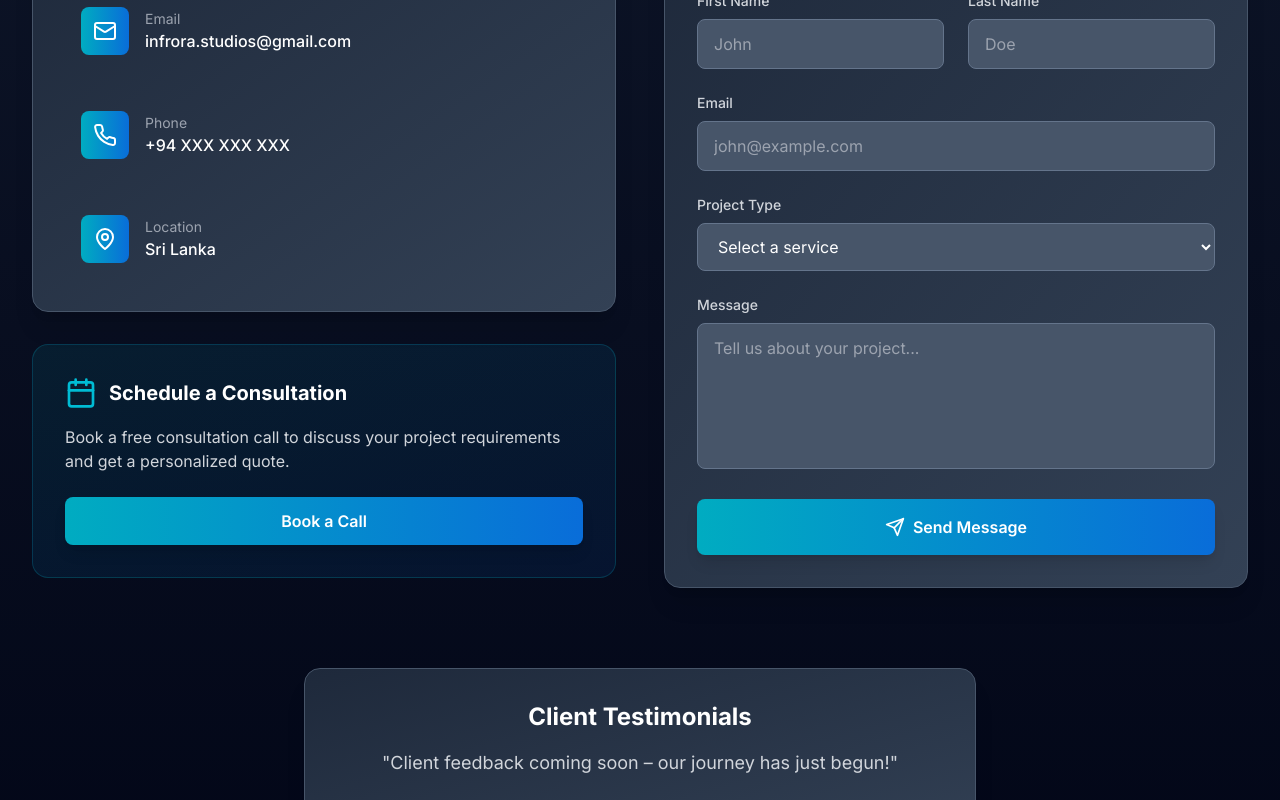
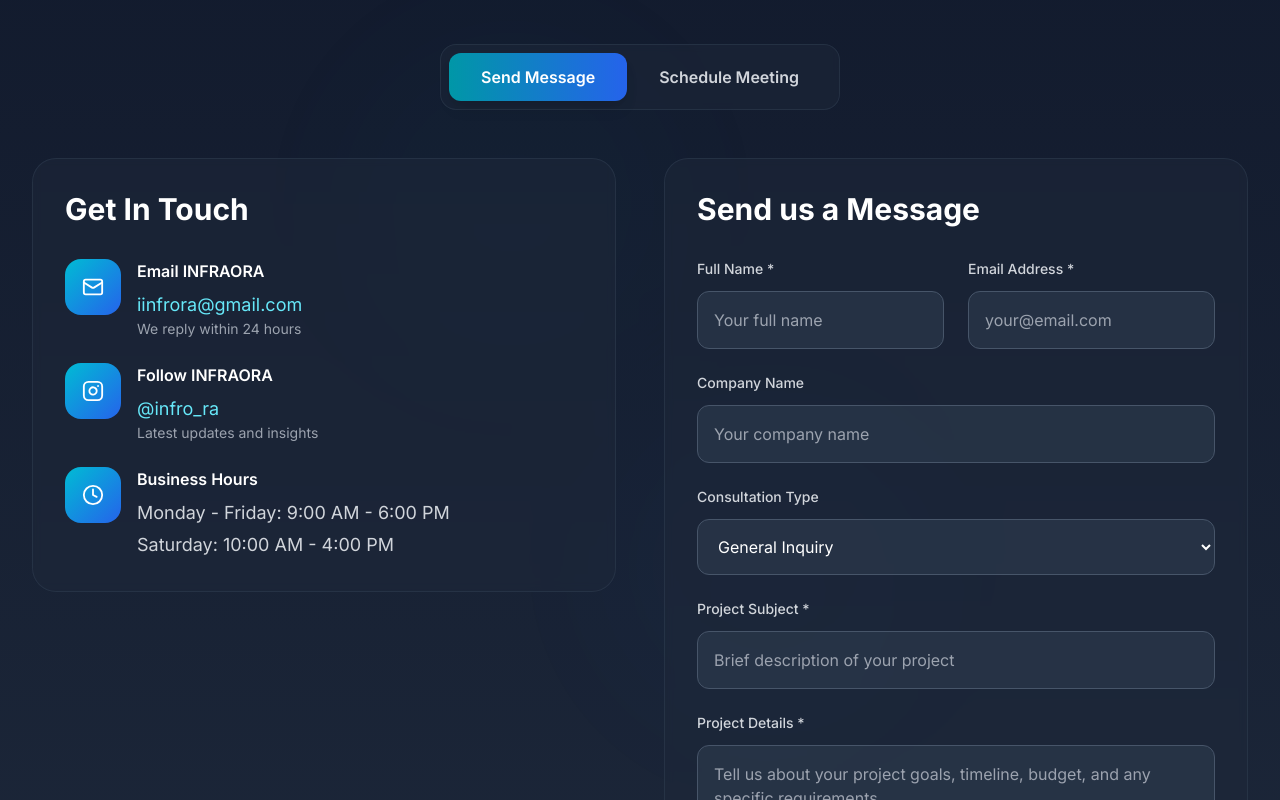
Before and after one commit to i-infrora/website-infrora, a React (Vite) app in the folder website/: page / in a window 1280 px wide. Shown: the part 3200-4000 px from the top of the page. Built offline with nearby package versions, Linux system fonts and the light colour scheme.

Commit message:
refactor: enhance contact form with new layout and functionality

```diff
--- a/website/src/components/Contact.tsx
+++ b/website/src/components/Contact.tsx
@@ -1,211 +1,287 @@
-import React from 'react';
-import { motion } from 'framer-motion';
-import { Mail, Phone, Calendar, MapPin, Send } from 'lucide-react';
+import React, { useState } from 'react';
+import { Mail, Phone, MapPin, Clock, Send, Calendar, Instagram, Sparkles } from 'lucide-react';
+import CalendarBooking from './CalendarBooking';
 
 const Contact: React.FC = () => {
-  const contactInfo = [
-    {
-      icon: Mail,
-      label: 'Email',
-      value: 'infrora.studios@gmail.com',
-      href: 'mailto:infrora.studios@gmail.com',
-    },
-    {
-      icon: Phone,
-      label: 'Phone',
-      value: '+94 XXX XXX XXX',
-      href: 'tel:+94XXXXXXXXX',
-    },
-    {
-      icon: MapPin,
-      label: 'Location',
-      value: 'Sri Lanka',
-      href: '#',
-    },
-  ];
+  const [formData, setFormData] = useState({
+    name: '',
+    email: '',
+    company: '',
+    subject: '',
+    message: '',
+    consultationType: 'general'
+  });
+  const [showCalendar, setShowCalendar] = useState(false);
+
+  const handleInputChange = (e: React.ChangeEvent<HTMLInputElement | HTMLTextAreaElement | HTMLSelectElement>) => {
+    const { name, value } = e.target;
+    setFormData(prev => ({
+      ...prev,
+      [name]: value
+    }));
+  };
+
+  const handleSubmit = (e: React.FormEvent) => {
+    e.preventDefault();
+    // Handle form submission here
+    console.log('Form submitted:', formData);
+
+    // Create mailto link with company name
+    const subject = encodeURIComponent(`${formData.subject} - ${formData.company || 'New Inquiry'}`);
+    const body = encodeURIComponent(`
+Hello INFRAORA Team,
+
+Name: ${formData.name}
+Company: ${formData.company || 'Not specified'}
+Email: ${formData.email}
+Consultation Type: ${formData.consultationType}
+
+Project Details:
+${formData.message}
+
+Best regards,
+${formData.name}
+    `);
+
+    window.location.href = `mailto:iinfrora@gmail.com?subject=${subject}&body=${body}`;
+
+    // Reset form
+    setFormData({
+      name: '',
+      email: '',
+      company: '',
+      subject: '',
+      message: '',
+      consultationType: 'general'
+    });
+  };
 
   return (
-    <section id="contact" className="py-20 bg-gradient-to-b from-dark-900 to-dark-950">
-      <div className="max-w-7xl mx-auto px-4 sm:px-6 lg:px-8">
-        <motion.div
-          className="text-center mb-16"
-          initial={{ opacity: 0, y: 30 }}
-          whileInView={{ opacity: 1, y: 0 }}
-          transition={{ duration: 0.8 }}
-          viewport={{ once: true }}
-        >
-          <h2 className="text-4xl md:text-5xl font-bold text-white mb-4">
-            Get In <span className="text-cyan-400">Touch</span>
+    <section id="contact" className="py-20 bg-gradient-to-b from-slate-900 to-slate-800 relative overflow-hidden">
+      {/* Background Effects */}
+      <div className="absolute inset-0 opacity-20">
+        <div className="absolute top-1/4 left-1/4 w-96 h-96 bg-cyan-500/20 rounded-full blur-3xl animate-pulse"></div>
+        <div className="absolute bottom-1/4 right-1/4 w-96 h-96 bg-blue-500/20 rounded-full blur-3xl animate-pulse delay-1000"></div>
+      </div>
+
+      <div className="relative max-w-7xl mx-auto px-4 sm:px-6 lg:px-8">
+        <div className="text-center mb-16">
+          <div className="inline-flex items-center gap-2 bg-gradient-to-r from-cyan-500/20 to-blue-500/20 backdrop-blur-sm border border-cyan-500/30 rounded-full px-6 py-2 mb-6">
+            <Sparkles className="text-cyan-400" size={16} />
+            <span className="text-cyan-300 text-sm font-medium">Let's Connect</span>
+          </div>
+
+          <h2 className="text-5xl lg:text-6xl font-bold text-white mb-6">
+            Ready to Transform
+            <span className="block bg-gradient-to-r from-cyan-400 to-blue-500 bg-clip-text text-transparent">
+              Your Business?
+            </span>
           </h2>
           <p className="text-xl text-gray-300 max-w-3xl mx-auto">
-            Ready to start your digital transformation? Let's discuss your project and bring your vision to life.
-          </p>
-        </motion.div>
-
-        <div className="grid lg:grid-cols-2 gap-12 items-start">
-          {/* Contact Information */}
-          <motion.div
-            className="space-y-8"
-            initial={{ opacity: 0, x: -50 }}
-            whileInView={{ opacity: 1, x: 0 }}
-            transition={{ duration: 0.8 }}
-            viewport={{ once: true }}
-          >
-            <div className="bg-gradient-to-br from-dark-800 to-dark-700 p-8 rounded-2xl shadow-xl border border-dark-600">
-              <h3 className="text-2xl font-bold text-white mb-6">Contact Information</h3>
-
-              <div className="space-y-6">
-                {contactInfo.map((item, index) => {
-                  const IconComponent = item.icon;
-                  return (
-                    <motion.a
-                      key={index}
-                      href={item.href}
-                      className="flex items-center space-x-4 p-4 rounded-lg hover:bg-dark-600/50 transition-all duration-300 group"
-                      whileHover={{ scale: 1.02, x: 10 }}
-                    >
-                      <div className="p-3 bg-gradient-to-r from-cyan-500 to-primary-600 rounded-lg group-hover:shadow-lg transition-all duration-300">
-                        <IconComponent className="w-6 h-6 text-white" />
-                      </div>
-                      <div>
-                        <p className="text-gray-400 text-sm">{item.label}</p>
-                        <p className="text-white font-medium group-hover:text-cyan-400 transition-colors duration-300">
-                          {item.value}
+            Get in touch with INFRORA for a free consultation and discover how we can help
+            your business thrive in the digital world through innovative solutions.
           </p>
         </div>
-                    </motion.a>
-                  );
-                })}
+
+        {/* Toggle Buttons */}
+        <div className="flex justify-center mb-12">
+          <div className="bg-slate-800/50 backdrop-blur-sm rounded-2xl p-2 border border-slate-700/50">
+            <button
+              onClick={() => setShowCalendar(false)}
+              className={`px-8 py-3 rounded-xl font-semibold transition-all duration-300 ${
+                !showCalendar
+                  ? 'bg-gradient-to-r from-cyan-600 to-blue-600 text-white shadow-lg'
+                  : 'text-gray-300 hover:text-white'
+              }`}
+            >
+              Send Message
+            </button>
+            <button
+              onClick={() => setShowCalendar(true)}
+              className={`px-8 py-3 rounded-xl font-semibold transition-all duration-300 ${
+                showCalendar
+                  ? 'bg-gradient-to-r from-cyan-600 to-blue-600 text-white shadow-lg'
+                  : 'text-gray-300 hover:text-white'
+              }`}
+            >
+              Schedule Meeting
+            </button>
           </div>
         </div>
 
-            {/* Schedule a Call */}
-            <motion.div
-              className="bg-gradient-to-br from-cyan-500/10 to-primary-600/10 p-8 rounded-2xl border border-cyan-400/20"
-              whileHover={{ scale: 1.02 }}
+        <div className="grid lg:grid-cols-2 gap-12">
+          {/* Contact Information */}
+          <div className="space-y-8">
+            <div className="group bg-slate-800/50 backdrop-blur-sm rounded-3xl p-8 border border-slate-700/50 hover:border-cyan-500/50 transition-all duration-500 hover:transform hover:scale-105">
+              <h3 className="text-3xl font-bold text-white mb-8 group-hover:text-cyan-400 transition-colors duration-300">Get In Touch</h3>
+
+              <div className="space-y-6">
+                <div className="flex items-start gap-4 group/item">
+                  <div className="w-14 h-14 bg-gradient-to-br from-cyan-400 to-blue-600 rounded-2xl flex items-center justify-center flex-shrink-0 group-hover/item:rotate-12 transition-all duration-300">
+                    <Mail className="text-white" size={22} />
+                  </div>
+                  <div>
+                    <h4 className="text-white font-semibold mb-2 group-hover/item:text-cyan-400 transition-colors duration-300">Email INFRAORA</h4>
+                    <a href="mailto:iinfrora@gmail.com" className="text-cyan-300 text-lg mb-1 hover:text-cyan-200 transition-colors duration-300">
+                      iinfrora@gmail.com
+                    </a>
+                    <p className="text-gray-400 text-sm">We reply within 24 hours</p>
+                  </div>
+                </div>
+
+                <div className="flex items-start gap-4 group/item">
+                  <div className="w-14 h-14 bg-gradient-to-br from-cyan-400 to-blue-600 rounded-2xl flex items-center justify-center flex-shrink-0 group-hover/item:rotate-12 transition-all duration-300">
+                    <Instagram className="text-white" size={22} />
+                  </div>
+                  <div>
+                    <h4 className="text-white font-semibold mb-2 group-hover/item:text-cyan-400 transition-colors duration-300">Follow INFRAORA</h4>
+                    <a
+                      href="https://www.instagram.com/infro_ra/profilecard/?igsh=M2k5NDM2cDR6cXFi"
+                      target="_blank"
+                      rel="noopener noreferrer"
+                      className="text-cyan-300 text-lg mb-1 hover:text-cyan-200 transition-colors duration-300"
                     >
-              <div className="flex items-center mb-4">
-                <Calendar className="w-8 h-8 text-cyan-400 mr-3" />
-                <h3 className="text-xl font-bold text-white">Schedule a Consultation</h3>
+                      @infro_ra
+                    </a>
+                    <p className="text-gray-400 text-sm">Latest updates and insights</p>
                   </div>
-              <p className="text-gray-300 mb-6">
-                Book a free consultation call to discuss your project requirements and get a personalized quote.
-              </p>
-              <motion.button
-                className="w-full px-6 py-3 bg-gradient-to-r from-cyan-500 to-primary-600 text-white font-semibold rounded-lg shadow-lg hover:shadow-xl transition-all duration-300"
-                whileHover={{ scale: 1.05, boxShadow: '0 0 30px rgba(0, 188, 212, 0.5)' }}
-                whileTap={{ scale: 0.95 }}
-                onClick={() => window.open('https://cal.com', '_blank')}
-              >
-                Book a Call
-              </motion.button>
-            </motion.div>
-          </motion.div>
+                </div>
+                <div className="flex items-start gap-4 group/item">
+                  <div className="w-14 h-14 bg-gradient-to-br from-cyan-400 to-blue-600 rounded-2xl flex items-center justify-center flex-shrink-0 group-hover/item:rotate-12 transition-all duration-300">
+                    <Clock className="text-white" size={22} />
+                  </div>
+                  <div>
+                    <h4 className="text-white font-semibold mb-2 group-hover/item:text-cyan-400 transition-colors duration-300">Business Hours</h4>
+                    <p className="text-gray-300 text-lg mb-1">Monday - Friday: 9:00 AM - 6:00 PM</p>
+                    <p className="text-gray-300 text-lg">Saturday: 10:00 AM - 4:00 PM</p>
+                  </div>
+                </div>
+              </div>
+            </div>
+          </div>
 
-          {/* Contact Form */}
-          <motion.div
-            className="bg-gradient-to-br from-dark-800 to-dark-700 p-8 rounded-2xl shadow-xl border border-dark-600"
-            initial={{ opacity: 0, x: 50 }}
-            whileInView={{ opacity: 1, x: 0 }}
-            transition={{ duration: 0.8 }}
-            viewport={{ once: true }}
-          >
-            <h3 className="text-2xl font-bold text-white mb-6">Send us a Message</h3>
+          {/* Contact Form or Calendar */}
+          <div>
+            {showCalendar ? (
+              <CalendarBooking />
+            ) : (
+              <div className="group bg-slate-800/50 backdrop-blur-sm rounded-3xl p-8 border border-slate-700/50 hover:border-cyan-500/50 transition-all duration-500">
+                <h3 className="text-3xl font-bold text-white mb-8 group-hover:text-cyan-400 transition-colors duration-300">Send us a Message</h3>
 
-            <form className="space-y-6">
+                <form onSubmit={handleSubmit} className="space-y-6">
                   <div className="grid md:grid-cols-2 gap-6">
-                <motion.div whileFocus={{ scale: 1.02 }}>
-                  <label className="block text-gray-300 text-sm font-medium mb-2">
-                    First Name
+                    <div className="group/input">
+                      <label htmlFor="name" className="block text-sm font-medium text-gray-300 mb-3">
+                        Full Name *
                       </label>
                       <input
                         type="text"
-                    className="w-full px-4 py-3 bg-dark-600 border border-dark-500 rounded-lg text-white placeholder-gray-400 focus:border-cyan-400 focus:ring-2 focus:ring-cyan-400/20 transition-all duration-300"
-                    placeholder="John"
+                        id="name"
+                        name="name"
+                        value={formData.name}
+                        onChange={handleInputChange}
+                        required
+                        className="w-full bg-slate-700/50 border border-slate-600 rounded-xl px-4 py-4 text-white placeholder-gray-400 focus:border-cyan-500 focus:ring-2 focus:ring-cyan-500/20 transition-all duration-300 group-hover/input:border-slate-500"
+                        placeholder="Your full name"
                       />
-                </motion.div>
+                    </div>
+                    <div className="group/input">
+                      <label htmlFor="email" className="block text-sm font-medium text-gray-300 mb-3">
+                        Email Address *
+                      </label>
+                      <input
+                        type="email"
+                        id="email"
+                        name="email"
+                        value={formData.email}
+                        onChange={handleInputChange}
+                        required
+                        className="w-full bg-slate-700/50 border border-slate-600 rounded-xl px-4 py-4 text-white placeholder-gray-400 focus:border-cyan-500 focus:ring-2 focus:ring-cyan-500/20 transition-all duration-300 group-hover/input:border-slate-500"
+                        placeholder="your@email.com"
+                      />
+                    </div>
+                  </div>
 
-                <motion.div whileFocus={{ scale: 1.02 }}>
-                  <label className="block text-gray-300 text-sm font-medium mb-2">
-                    Last Name
+                  <div className="group/input">
+                    <label htmlFor="company" className="block text-sm font-medium text-gray-300 mb-3">
+                      Company Name
                     </label>
                     <input
                       type="text"
-                    className="w-full px-4 py-3 bg-dark-600 border border-dark-500 rounded-lg text-white placeholder-gray-400 focus:border-cyan-400 focus:ring-2 focus:ring-cyan-400/20 transition-all duration-300"
-                    placeholder="Doe"
+                      id="company"
+                      name="company"
+                      value={formData.company}
+                      onChange={handleInputChange}
+                      className="w-full bg-slate-700/50 border border-slate-600 rounded-xl px-4 py-4 text-white placeholder-gray-400 focus:border-cyan-500 focus:ring-2 focus:ring-cyan-500/20 transition-all duration-300 group-hover/input:border-slate-500"
+                      placeholder="Your company name"
                     />
-                </motion.div>
                   </div>
 
-              <motion.div whileFocus={{ scale: 1.02 }}>
-                <label className="block text-gray-300 text-sm font-medium mb-2">
-                  Email
+                  <div className="group/input">
+                    <label htmlFor="consultationType" className="block text-sm font-medium text-gray-300 mb-3">
+                      Consultation Type
+                    </label>
+                    <select
+                      id="consultationType"
+                      name="consultationType"
+                      value={formData.consultationType}
+                      onChange={handleInputChange}
+                      className="w-full bg-slate-700/50 border border-slate-600 rounded-xl px-4 py-4 text-white focus:border-cyan-500 focus:ring-2 focus:ring-cyan-500/20 transition-all duration-300 group-hover/input:border-slate-500"
+                    >
+                      <option value="general">General Inquiry</option>
+                      <option value="web-development">Web Development</option>
+                      <option value="mobile-app">Mobile App Development</option>
+                      <option value="ui-ux-design">UI/UX Design</option>
+                      <option value="ai-ml">AI/ML Solutions</option>
+                      <option value="consulting">Strategic Consulting</option>
+                      <option value="maintenance">Maintenance & Support</option>
+                    </select>
+                  </div>
+
+                  <div className="group/input">
+                    <label htmlFor="subject" className="block text-sm font-medium text-gray-300 mb-3">
+                      Project Subject *
                     </label>
                     <input
-                  type="email"
-                  className="w-full px-4 py-3 bg-dark-600 border border-dark-500 rounded-lg text-white placeholder-gray-400 focus:border-cyan-400 focus:ring-2 focus:ring-cyan-400/20 transition-all duration-300"
-                  placeholder="john@example.com"
+                      type="text"
+                      id="subject"
+                      name="subject"
+                      value={formData.subject}
+                      onChange={handleInputChange}
+                      required
+                      className="w-full bg-slate-700/50 border border-slate-600 rounded-xl px-4 py-4 text-white placeholder-gray-400 focus:border-cyan-500 focus:ring-2 focus:ring-cyan-500/20 transition-all duration-300 group-hover/input:border-slate-500"
+                      placeholder="Brief description of your project"
                     />
-              </motion.div>
+                  </div>
 
-              <motion.div whileFocus={{ scale: 1.02 }}>
-                <label className="block text-gray-300 text-sm font-medium mb-2">
-                  Project Type
-                </label>
-                <select className="w-full px-4 py-3 bg-dark-600 border border-dark-500 rounded-lg text-white focus:border-cyan-400 focus:ring-2 focus:ring-cyan-400/20 transition-all duration-300">
-                  <option value="">Select a service</option>
-                  <option value="website">Website Development</option>
-                  <option value="design">UI/UX Design</option>
-                  <option value="mobile">Mobile App Prototype</option>
-                  <option value="hosting">Web Hosting Setup</option>
-                  <option value="other">Other</option>
-                </select>
-              </motion.div>
-
-              <motion.div whileFocus={{ scale: 1.02 }}>
-                <label className="block text-gray-300 text-sm font-medium mb-2">
-                  Message
+                  <div className="group/input">
+                    <label htmlFor="message" className="block text-sm font-medium text-gray-300 mb-3">
+                      Project Details *
                     </label>
                     <textarea
-                  rows={5}
-                  className="w-full px-4 py-3 bg-dark-600 border border-dark-500 rounded-lg text-white placeholder-gray-400 focus:border-cyan-400 focus:ring-2 focus:ring-cyan-400/20 transition-all duration-300 resize-none"
-                  placeholder="Tell us about your project..."
-                />
-              </motion.div>
-
-              <motion.button
-                type="submit"
-                className="w-full px-6 py-4 bg-gradient-to-r from-cyan-500 to-primary-600 text-white font-semibold rounded-lg shadow-lg hover:shadow-xl transition-all duration-300 flex items-center justify-center space-x-2"
-                whileHover={{ scale: 1.02, boxShadow: '0 0 30px rgba(0, 188, 212, 0.5)' }}
-                whileTap={{ scale: 0.98 }}
-              >
-                <Send className="w-5 h-5" />
-                <span>Send Message</span>
-              </motion.button>
-            </form>
-          </motion.div>
+                      id="message"
+                      name="message"
+                      value={formData.message}
+                      onChange={handleInputChange}
+                      required
+                      rows={6}
+                      className="w-full bg-slate-700/50 border border-slate-600 rounded-xl px-4 py-4 text-white placeholder-gray-400 focus:border-cyan-500 focus:ring-2 focus:ring-cyan-500/20 transition-all duration-300 resize-none group-hover/input:border-slate-500"
+                      placeholder="Tell us about your project goals, timeline, budget, and any specific requirements..."
+                    ></textarea>
                   </div>
 
-        {/* Testimonials Placeholder */}
-        <motion.div
-          className="mt-20 text-center"
-          initial={{ opacity: 0, y: 30 }}
-          whileInView={{ opacity: 1, y: 0 }}
-          transition={{ duration: 0.8, delay: 0.2 }}
-          viewport={{ once: true }}
+                  <button
+                    type="submit"
+                    className="group/btn w-full bg-gradient-to-r from-cyan-600 to-blue-600 text-white px-8 py-5 rounded-xl font-semibold hover:from-cyan-500 hover:to-blue-500 transition-all duration-300 transform hover:scale-105 flex items-center justify-center gap-3 hover:shadow-2xl hover:shadow-cyan-500/25"
                   >
-          <div className="bg-gradient-to-br from-dark-800 to-dark-700 p-8 rounded-2xl shadow-xl border border-dark-600 max-w-2xl mx-auto">
-            <h3 className="text-2xl font-bold text-white mb-4">Client Testimonials</h3>
-            <p className="text-gray-300 text-lg">
-              "Client feedback coming soon – our journey has just begun!"
-            </p>
-            <div className="mt-6 flex justify-center space-x-2">
-              {[...Array(5)].map((_, i) => (
-                <div key={i} className="w-8 h-8 bg-dark-600 rounded-full animate-pulse" />
-              ))}
+                    Send Message to INFRAORA
+                    <Send size={22} className="group-hover/btn:translate-x-1 group-hover/btn:-translate-y-1 transition-transform duration-300" />
+                  </button>
+                </form>
+              </div>
+            )}
           </div>
         </div>
-        </motion.div>
       </div>
     </section>
   );
```
Lines whose indentation alone changed are shown as unchanged.
